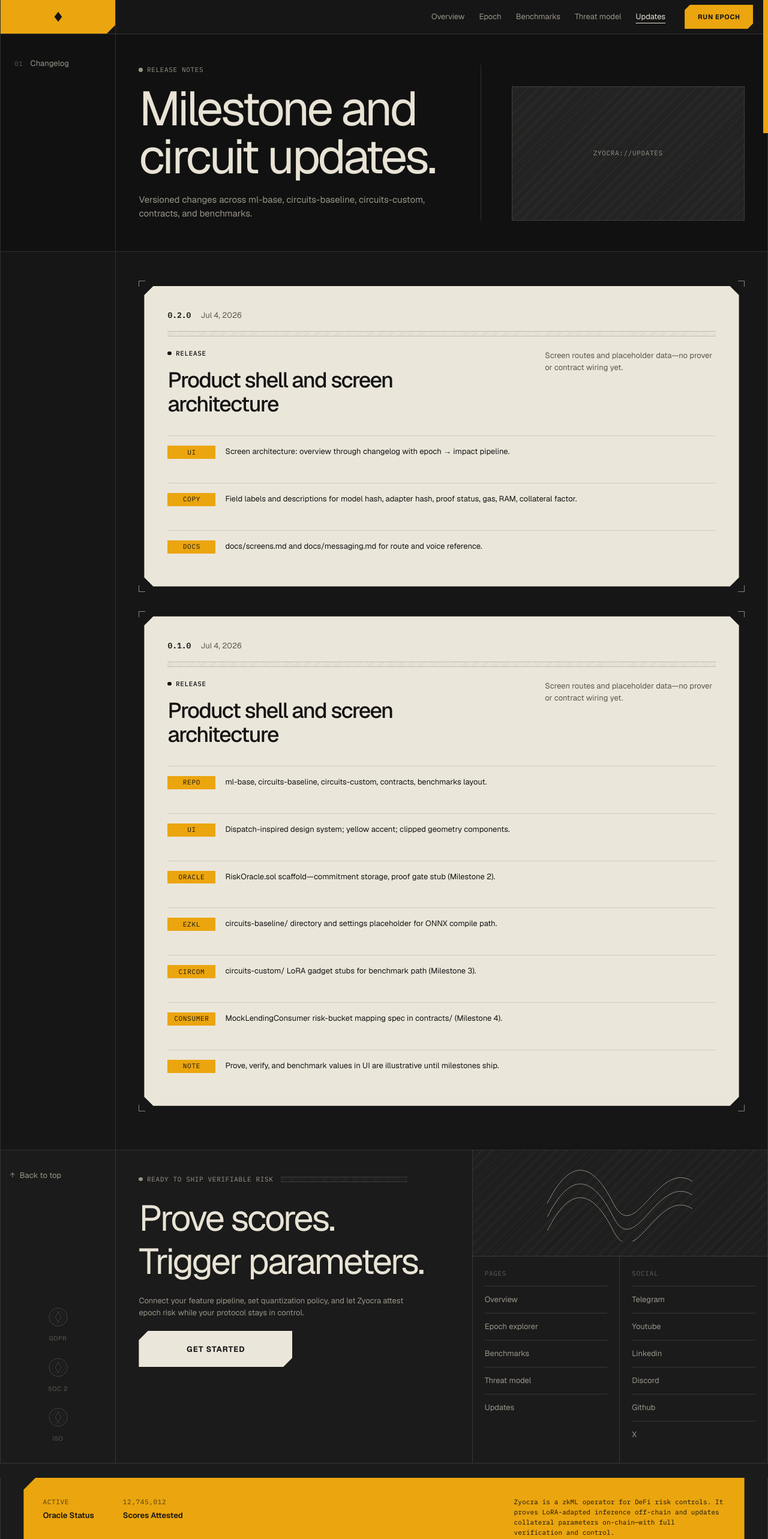
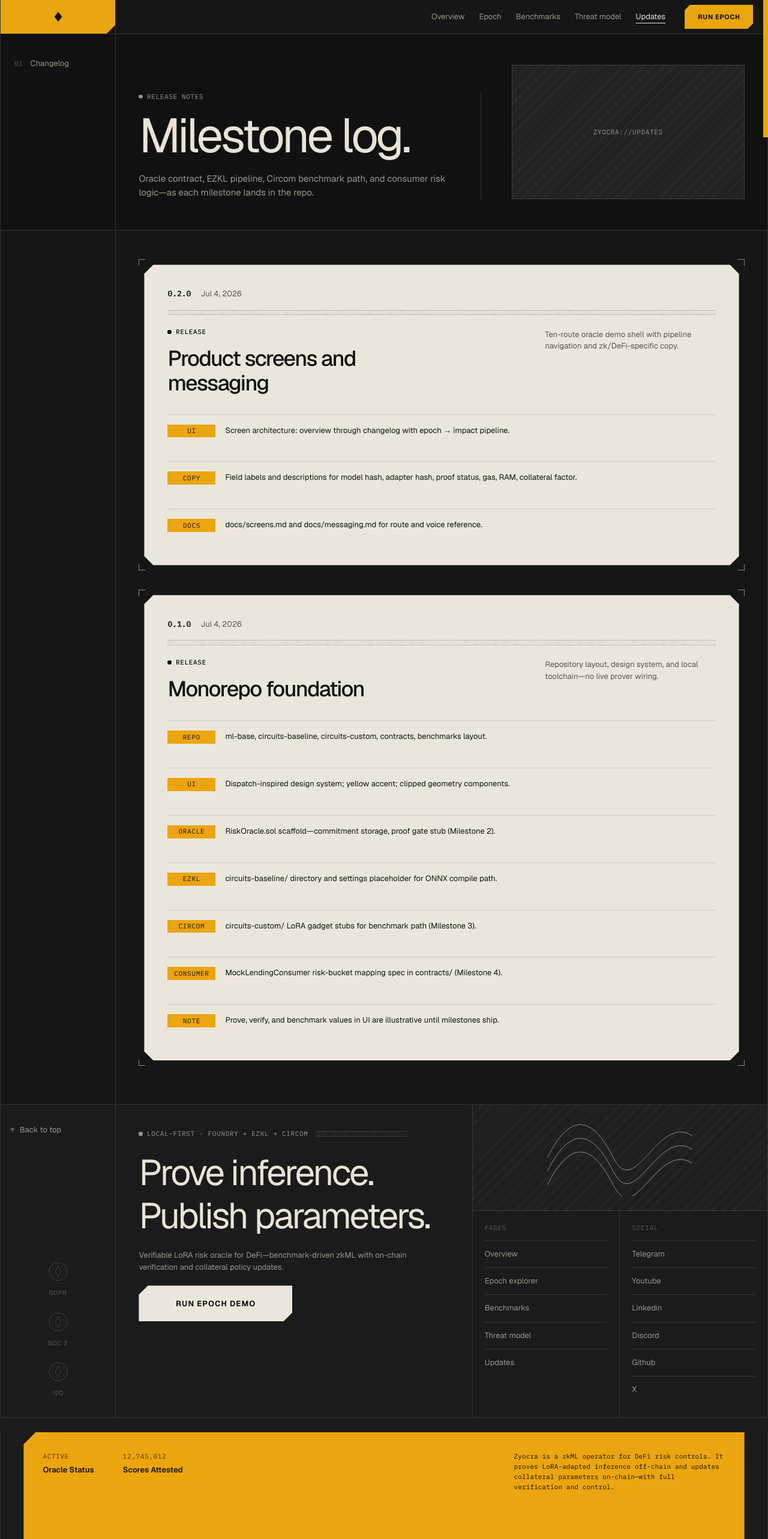
Before and after one commit to vamshiganesh/Zyocra, a React (Vite) app in the folder frontend/: page /updates in a window 1280 px wide. Shown: the top 2566 px of the page at 60% size. Built offline with nearby package versions, Linux system fonts and the light colour scheme; a web font is replaced by a local one.

Commit message:
Refine the UI content across all screens so the product feels real and high-end - 8

```diff
--- a/frontend/src/components/layout/SiteFooter.tsx
+++ b/frontend/src/components/layout/SiteFooter.tsx
@@ -1,4 +1,5 @@
 import { Link } from "react-router-dom";
+import { footerCopy } from "../../data/content";
 import { ClippedButton } from "../ui/ClippedButton";
 import "./SiteFooter.css";
 
@@ -87,7 +88,7 @@ export function SiteFooter() {
             <div className="site-footer__cta">
               <div className="site-footer__status">
                 <p className="mono-label label-dot site-footer__status-label">
-                  Ready to ship verifiable risk
+                  {footerCopy.status}
                 </p>
                 <span
                   className="site-footer__status-hatch hatch-dark"
@@ -95,16 +96,16 @@ export function SiteFooter() {
                 />
               </div>
               <h2 className="site-footer__headline">
-                Prove scores.
-                <br />
-                Trigger parameters.
+                {footerCopy.headline.split("\n").map((line, i) => (
+                  <span key={line}>
+                    {i > 0 ? <br /> : null}
+                    {line}
+                  </span>
+                ))}
               </h2>
-              <p className="site-footer__lede">
-                Connect your feature pipeline, set quantization policy, and let
-                Zyocra attest epoch risk while your protocol stays in control.
-              </p>
-              <ClippedButton to="/#get-started" variant="surface" size="lg">
-                Get Started
+              <p className="site-footer__lede">{footerCopy.lede}</p>
+              <ClippedButton to="/epoch" variant="surface" size="lg">
+                {footerCopy.cta}
               </ClippedButton>
             </div>
 
--- a/frontend/src/pages/ThreatModelPage.tsx
+++ b/frontend/src/pages/ThreatModelPage.tsx
@@ -1,4 +1,5 @@
 import { Shell } from "../components/layout/Shell";
+import { screenBySlug } from "../config/screens";
 import { ProductHero } from "../components/product/ProductHero";
 import { ClippedButton } from "../components/ui/ClippedButton";
 import { ClippedCard } from "../components/ui/ClippedCard";
@@ -10,15 +11,11 @@ import {
 } from "../data/product-placeholders";
 import "./pages.css";
 
-function ProseList({
-  items,
-  dark = false,
-}: {
-  items: { title: string; body: string }[];
-  dark?: boolean;
-}) {
+const screen = screenBySlug("threat-model")!;
+
+function ProseList({ items }: { items: { title: string; body: string }[] }) {
   return (
-    <div className={`prose-list${dark ? " prose-list--dark" : ""}`}>
+    <div className="prose-list">
       {items.map((item) => (
         <article key={item.title} className="prose-list__item">
           <h3>{item.title}</h3>
@@ -35,12 +32,12 @@ export function ThreatModelPage() {
       <section className="band band--hero">
         <Shell>
           <ProductHero
-            eyebrow="Security scope"
-            title="Guarantees and explicit non-guarantees."
-            body="What the proof system attests, what the oracle enforces on-chain, and what remains outside scope."
+            eyebrow={screen.eyebrow}
+            title={screen.headline}
+            body={screen.lede}
             actions={
               <ClippedButton to="/epoch" variant="accent" size="lg">
-                Start demo pipeline
+                Run pipeline demo
               </ClippedButton>
             }
             aside={<p className="mono-label">docs/threat-model.md</p>}
@@ -55,8 +52,8 @@ export function ThreatModelPage() {
               <div id="guarantees">
                 <SectionHeader
                   label="Guarantees"
-                  title="What Zyocra proves"
-                  description="Strong claims limited to correct inference under declared artifacts."
+                  title="Cryptographic and on-chain bounds"
+                  description="Claims limited to correct inference under committed artifacts—not economic optimality."
                 />
                 <ProseList items={guaranteeItems} />
               </div>
@@ -66,8 +63,8 @@ export function ThreatModelPage() {
               <div id="non-guarantees">
                 <SectionHeader
                   label="Non-guarantees"
-                  title="Out of scope"
-                  description="DeFi risk literature separates proof correctness from market-level oracle security."
+                  title="Explicitly out of scope"
+                  description="Separates proof correctness from DeFi market risk and oracle manipulation literature."
                 />
                 <ProseList items={nonGuaranteeItems} />
               </div>
@@ -77,8 +74,8 @@ export function ThreatModelPage() {
               <div id="assumptions">
                 <SectionHeader
                   label="Assumptions"
-                  title="Trusted setup and artifact alignment"
-                  description="Violations break correctness even when contracts behave as specified."
+                  title="Operational dependencies"
+                  description="Failure of any assumption breaks end-to-end security even if contracts match spec."
                 />
                 <ul className="assumption-list">
                   {assumptionItems.map((item) => (
--- a/frontend/src/pages/UpdatesPage.tsx
+++ b/frontend/src/pages/UpdatesPage.tsx
@@ -1,9 +1,12 @@
 import { Shell } from "../components/layout/Shell";
+import { screenBySlug } from "../config/screens";
 import { ProductHero } from "../components/product/ProductHero";
 import { ClippedCard } from "../components/ui/ClippedCard";
 import { SectionHeader } from "../components/ui/SectionHeader";
 import { changelog } from "../data/placeholders";
 import "./pages.css";
+
+const screen = screenBySlug("updates")!;
 
 export function UpdatesPage() {
   return (
@@ -11,9 +14,9 @@ export function UpdatesPage() {
       <section className="band band--hero">
         <Shell>
           <ProductHero
-            eyebrow="Release notes"
-            title="Milestone and circuit updates."
-            body="Versioned changes across ml-base, circuits-baseline, circuits-custom, contracts, and benchmarks."
+            eyebrow={screen.eyebrow}
+            title={screen.headline}
+            body={screen.lede}
             aside={<p className="mono-label">zyocra://updates</p>}
           />
         </Shell>
@@ -30,8 +33,8 @@ export function UpdatesPage() {
                 </div>
                 <SectionHeader
                   label="Release"
-                  title="Product shell and screen architecture"
-                  description="Screen routes and placeholder data—no prover or contract wiring yet."
+                  title={entry.title}
+                  description={entry.description}
                 />
                 <div className="changelog">
                   {entry.items.map((item) => (
```
Also changed, not shown: 1 other file (tests, documents, lock files or other folders).
